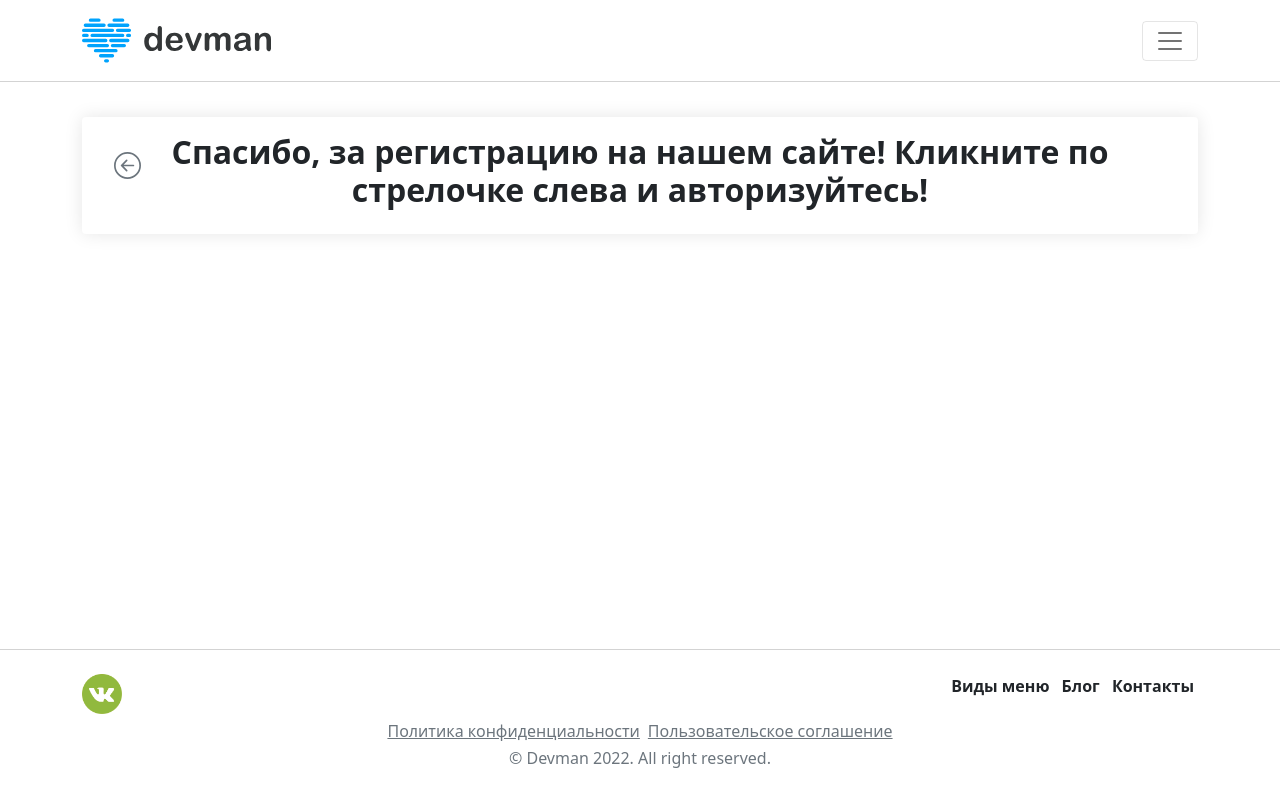
After one commit to kashaeva-dev/foodplan, a Django app: template foodplan/templates/foodplan/registration_done.html in a window 1280 px wide. The commit adds this page. Run offline with Django 4.2, Linux system fonts and the light colour scheme; the template is opened without the code that fills it, so the values that code supplies are empty; parts of the project's set-up code (start-up, migrations or seed data) failed here and were passed over.

Commit message:
added user registration.

```diff
--- /dev/null
+++ b/account/urls.py
@@ -0,0 +1,10 @@
+from django.shortcuts import render
+from django.urls import path
+
+from account.views import RegistrationUser
+
+app_name = "account"
+urlpatterns = [
+    path('registration/', RegistrationUser.as_view(), name='registration'),
+    path('auth/', render, kwargs={"template_name": "foodplan/auth.html"}, name='auth')
+]
--- a/foodplan/templates/foodplan/auth_nav.html
+++ b/foodplan/templates/foodplan/auth_nav.html
@@ -1,6 +1,7 @@
+{% load static %}
 <div class="container">
     <a class="navbar-brand" href="#">
-        <img src="img/logo.8d8f24edbb5f.svg" height="55" width="189" alt="">
+        <img src="{% static 'img/logo.svg' %}" height="55" width="189" alt="">
     </a>
     <button class="navbar-toggler" type="button" data-bs-toggle="collapse" data-bs-target="#navbarCollapse1"
         aria-controls="navbarSupportedContent" aria-expanded="false" aria-label="Toggle navigation">
--- a/foodplan/templates/foodplan/base.html
+++ b/foodplan/templates/foodplan/base.html
@@ -17,10 +17,10 @@
             {% block navbar %}
             <div class="container">
                 <a class="navbar-brand" href="#">
-                    <img src="{% static 'img/logo.8d8f24edbb5f.svg' %}" height="55" width="189" alt="">
+                    <img src="{% static 'img/logo.svg' %}" height="55" width="189" alt="">
                 </a>
                 {% block nav_button %}
-                <button class="btn shadow-none btn-outline-success foodplan_green foodplan__border_green">Войти</button>
+                <button onclick="window.location.href = '{% url 'account:auth' %}'" class="btn shadow-none btn-outline-success foodplan_green foodplan__border_green">Войти</button>
                 {% endblock %}
             </div>
             {% endblock %}
--- /dev/null
+++ b/foodplan/templates/foodplan/registration_done.html
@@ -0,0 +1,27 @@
+{% extends 'foodplan/base.html' %}
+{% load static %}
+{% block title %}
+  <title>Foodplan 2021 - Меню на неделю FOODPLAN</title>
+{% endblock %}
+{% block navbar %}
+  {% include 'foodplan/auth_nav.html' %}
+{% endblock %}
+{% block content %}
+  <main style="margin-top: calc(2rem + 85px);">
+    <section>
+      <div class="container">
+        <div class="card p-3 mb-5 foodplan__shadow">
+          <a href="{% url "account:auth" %}" class="link-secondary fw-light foodplan__backButton">
+            <svg xmlns="http://www.w3.org/2000/svg" width="9%" height="9%" fill="currentColor"
+                 class="bi bi-arrow-left-circle"
+                 viewBox="0 0 16 16">
+              <path fill-rule="evenodd"
+                    d="M1 8a7 7 0 1 0 14 0A7 7 0 0 0 1 8zm15 0A8 8 0 1 1 0 8a8 8 0 0 1 16 0zm-4.5-.5a.5.5 0 0 1 0 1H5.707l2.147 2.146a.5.5 0 0 1-.708.708l-3-3a.5.5 0 0 1 0-.708l3-3a.5.5 0 1 1 .708.708L5.707 7.5H11.5z"/>
+            </svg>
+          </a>
+          <h2 class="text-center"><strong>Спасибо, за регистрацию на нашем сайте! Кликните по стрелочке слева и авторизуйтесь!</strong></h2>
+        </div>
+      </div>
+    </section>
+  </main>
+{% endblock %}
```
Also changed, not shown: account/forms.py (added, +20 -0 lines), account/views.py (+21 -2 lines), foodplan/templates/foodplan/registration.html (+13 -18 lines), conf/settings.py (line endings or trailing spaces).
